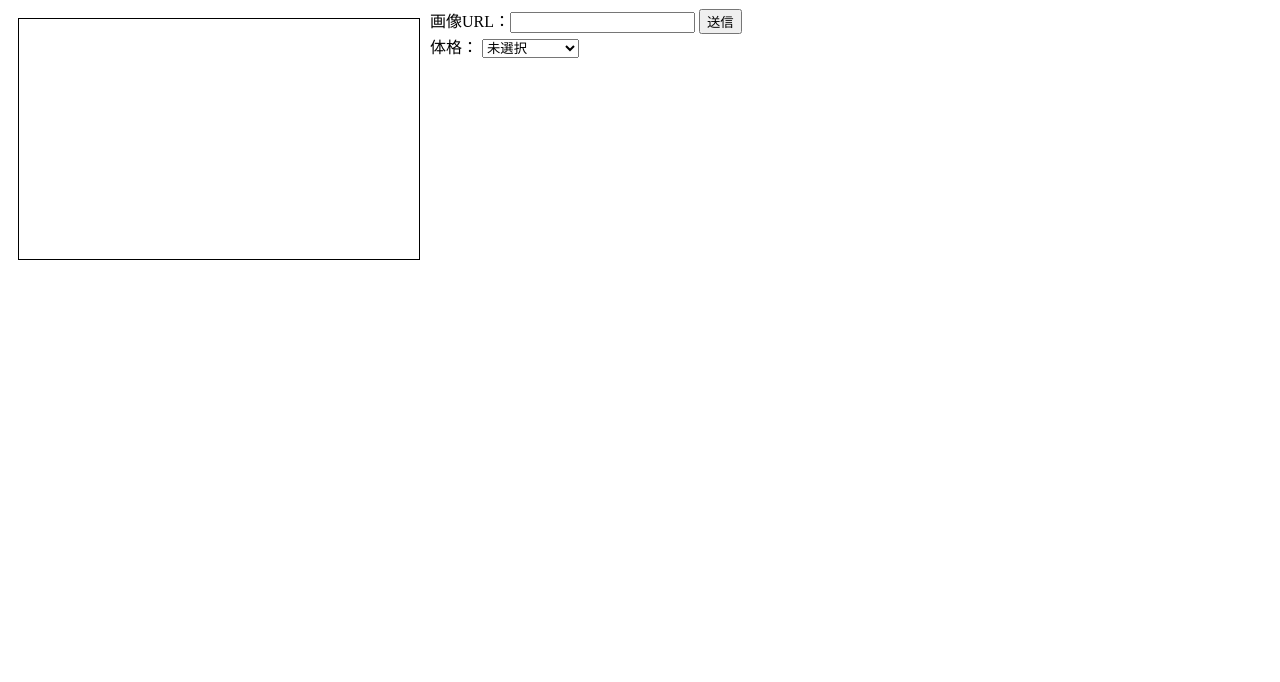
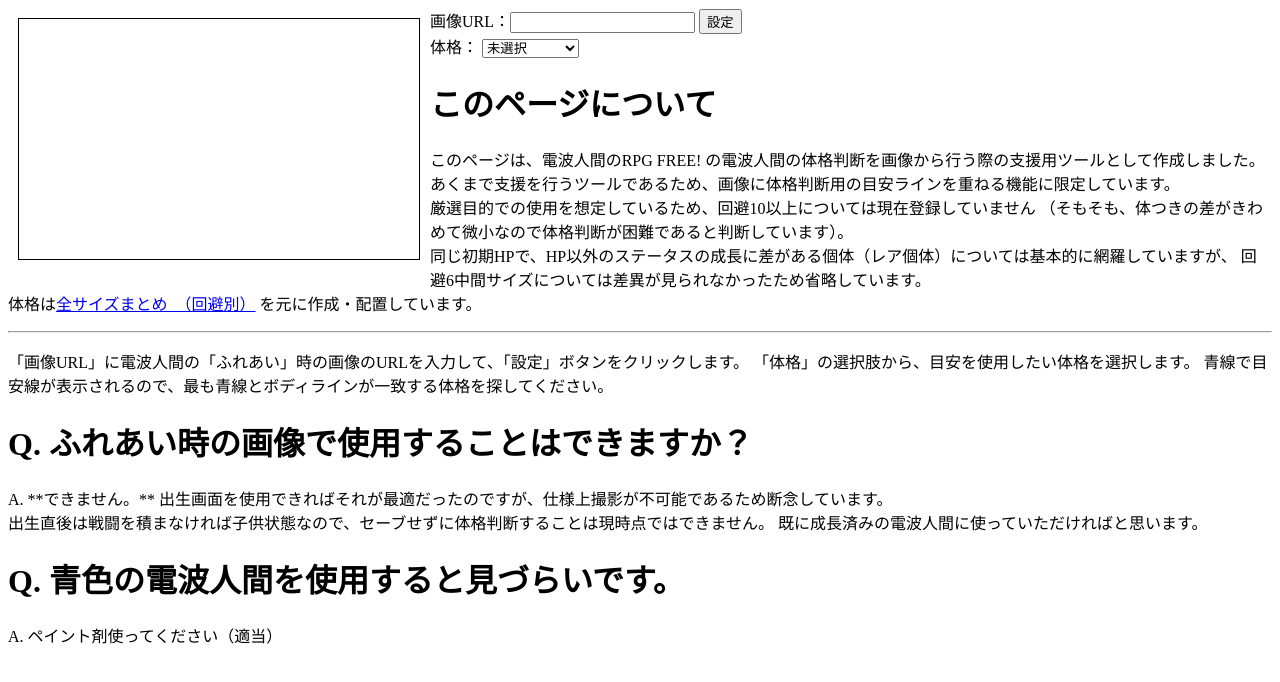
Before and after one commit to coolwind0202/denpamenfree-bodytype, a plain HTML site: page index.html in a window 1280 px wide. Drawn offline with Linux system fonts and the light colour scheme.

Commit message:
Update index.html

```diff
--- a/index.html
+++ b/index.html
@@ -13,7 +13,7 @@
         <img id="body-line">
     </div>
     画像URL：<input type="text" id="url-input">
-    <input type="button" id="url-enter" value="送信">
+    <input type="button" id="url-enter" value="設定">
 
     <div style="float:none">
         体格：
@@ -33,13 +33,60 @@
                 <option value="67 73">準大 - 2</option>
                 <option value="62 76">準準大 - 1</option>
                 <option value="61 69">準準大 - 2</option>
-                <option value="57 66">準準速 - 1</option>
+                <option value="56 66">準準速 - 1</option>
                 <option value="59 75">準準速 - 2</option>
                 <option value="52 63">準速 - 1</option>
                 <option value="53 72">準速 - 2</option>
                 <option value="50 60">最速</option>
             </optgroup>
+            <optgroup label="回避6">
+                <option value="63 59">最大型</option>
+                <option value="55 48">準大 - 1</option>
+                <option value="57 57">準大 - 2</option>
+                <option value="51 45">中間</option>
+                <option value="47 43">準速</option>
+                <option value="42 39">最速</option>
+            </optgroup>
         </select>
+    </div>
+
+    <div id="description">
+        <h1>
+            このページについて
+        </h1>
+
+        <p>
+            このページは、電波人間のRPG FREE! の電波人間の体格判断を画像から行う際の支援用ツールとして作成しました。<br>
+            あくまで支援を行うツールであるため、画像に体格判断用の目安ラインを重ねる機能に限定しています。<br>
+
+            厳選目的での使用を想定しているため、回避10以上については現在登録していません
+            （そもそも、体つきの差がきわめて微小なので体格判断が困難であると判断しています）。<br>
+            同じ初期HPで、HP以外のステータスの成長に差がある個体（レア個体）については基本的に網羅していますが、
+            回避6中間サイズについては差異が見られなかったため省略しています。<br>
+            体格は<a href="http://nakagai.blog111.fc2.com/blog-entry-382.html">全サイズまとめ　（回避別）</a> を元に作成・配置しています。
+        </p>
+        <hr>
+        <p>
+            「画像URL」に電波人間の「ふれあい」時の画像のURLを入力して、「設定」ボタンをクリックします。
+            「体格」の選択肢から、目安を使用したい体格を選択します。
+            青線で目安線が表示されるので、最も青線とボディラインが一致する体格を探してください。
+        </p>
+
+        <h1>
+            Q. ふれあい時の画像で使用することはできますか？
+        </h1>
+        <p>
+            A. **できません。** 出生画面を使用できればそれが最適だったのですが、仕様上撮影が不可能であるため断念しています。<br>
+            出生直後は戦闘を積まなければ子供状態なので、セーブせずに体格判断することは現時点ではできません。
+            既に成長済みの電波人間に使っていただければと思います。
+        </p>
+
+        <h1>
+            Q. 青色の電波人間を使用すると見づらいです。
+        </h1>
+        <p>
+            A. ペイント剤使ってください（適当）
+        </p>
     </div>
     <script src="denpa.js"></script>
 </body>
```
